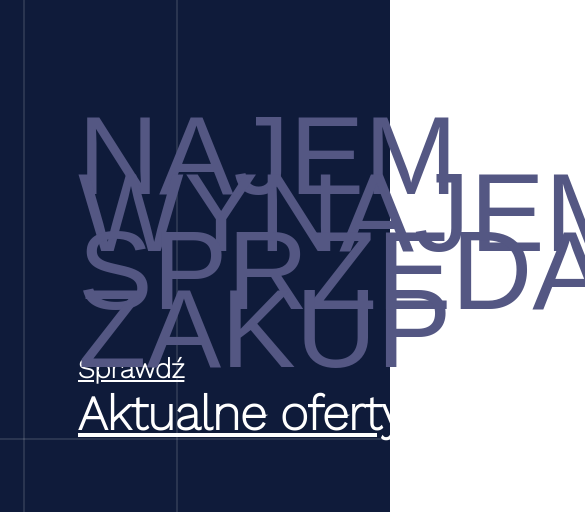
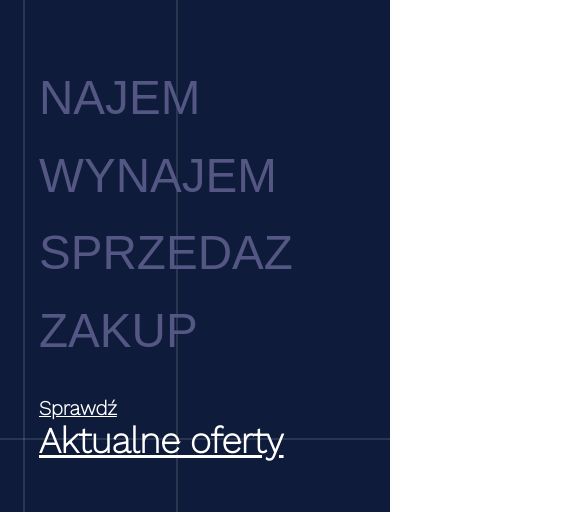
Before and after one commit to m1ckeyyy/advance, a Next.js app: page / in a window 390 px wide. Shown: the part 177-689 px from the top of the page, 585 px wide, since content can reach past the window. Built offline with nearby package versions, Linux system fonts and the light colour scheme; grey boxes are pictures that could not be loaded; a web font is replaced by a local one.

Commit message:
mobile view[

```diff
--- a/src/app/components/LandingPage/LandingPage.module.scss
+++ b/src/app/components/LandingPage/LandingPage.module.scss
@@ -194,14 +194,33 @@
     .containerWrap {
         .heroContent {
             .leftContent {
-                width: 100%;
+                // width: 100%;
                 margin: 0;
                 transform: translateX(20%);
                 h1 {
                     width: 0;
-                    font-size: 7rem;
+                    // font-size: 7rem;
+                    font-size: calc(2rem + 4vw);
+                    // font-size: 1rem;
                     div {
                         width: 0;
+                        margin-bottom: 20px;
+                        span {
+                            &:hover {
+                                transition: all 0.3s ease;
+                                // transition: transform 0.45s ease, color 0.4s ease;
+                                transform: translateX(0);
+                                // color: white;
+                            }
+                        }
+                    }
+                }
+                .offersHyperlink {
+                    h3 {
+                        font-size: calc(1rem + 1vw);
+                    }
+                    h2 {
+                        font-size: calc(2rem + 1vw);
                     }
                 }
             }
```
